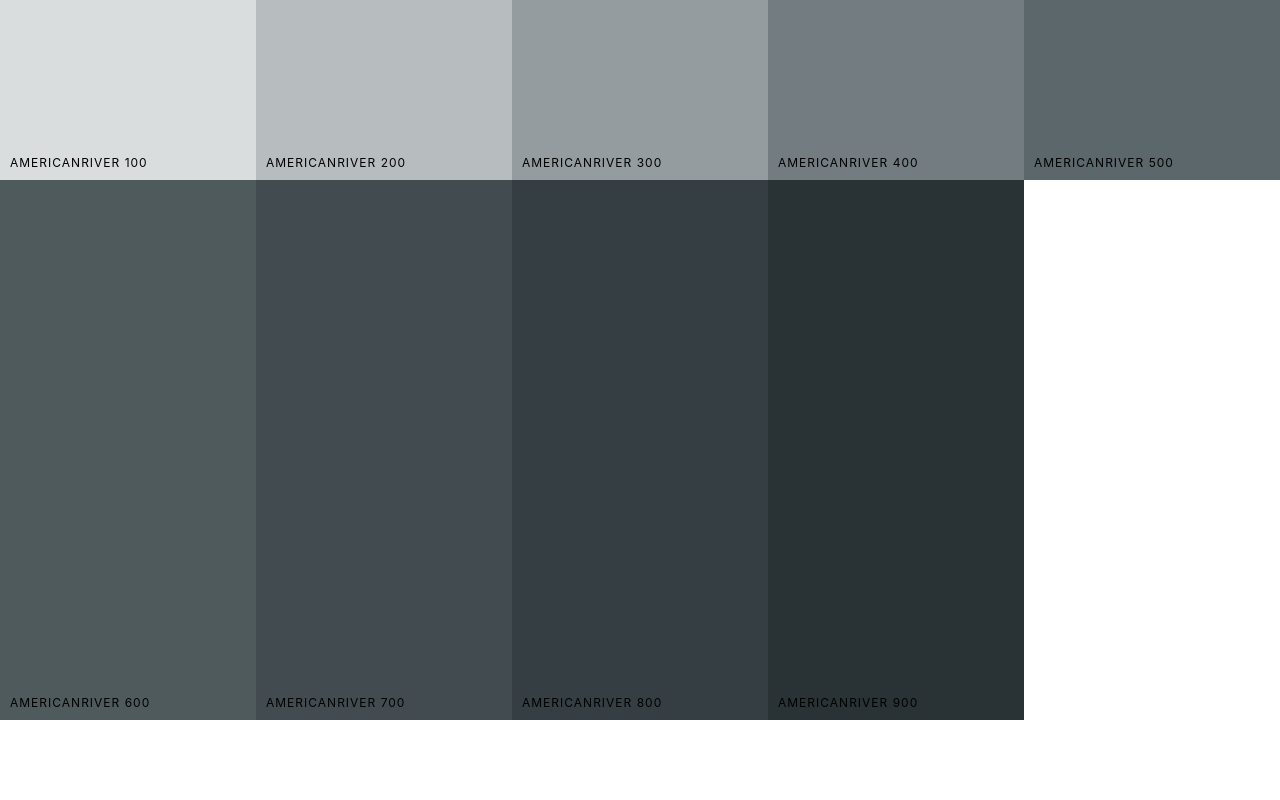
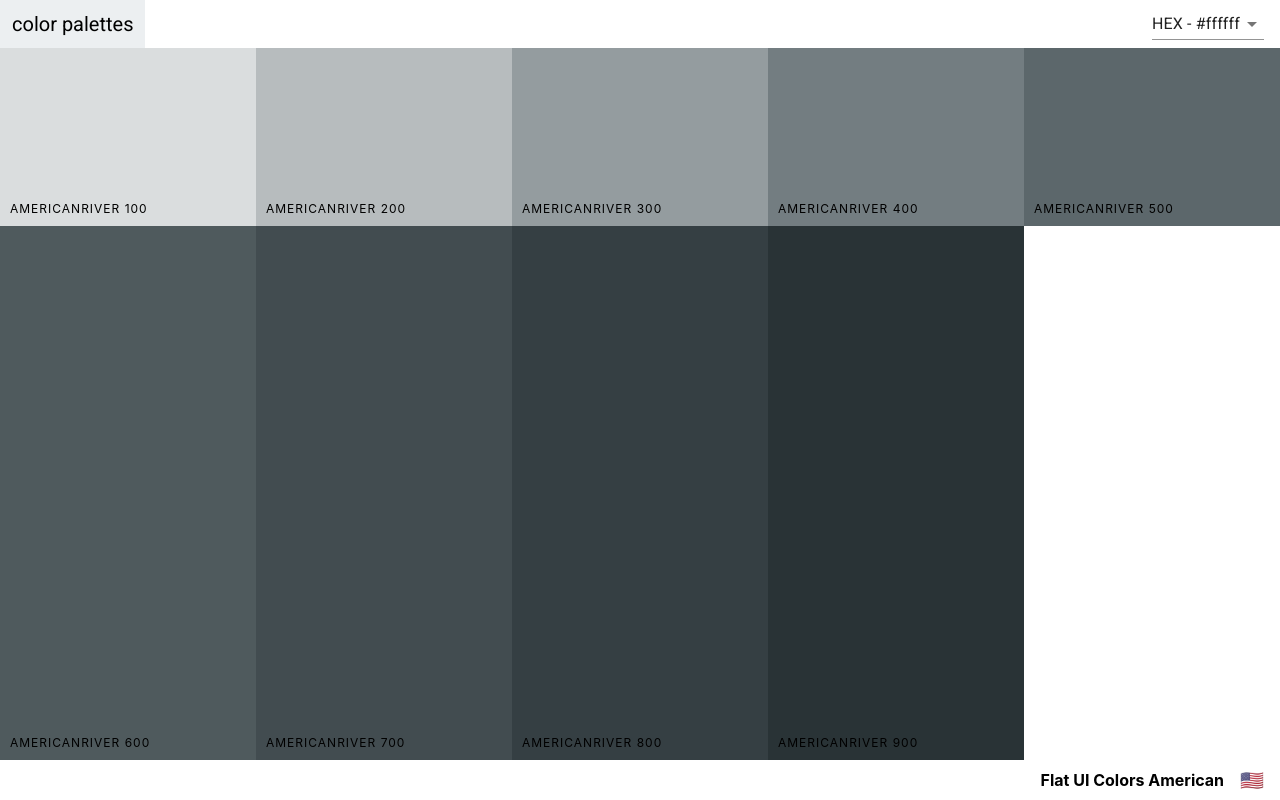
Before and after one commit to vadholovin/colors-app, a React (Create React App) app: page /palette/flat-ui-colors-american/americanriver in a window 1280 px wide. Built offline with nearby package versions, Linux system fonts and the light colour scheme.

Commit message:
Add Navbar and Footer to SingleColorPalette

```diff
--- a/src/Navbar.js
+++ b/src/Navbar.js
@@ -10,13 +10,14 @@ import 'rc-slider/assets/index.css';
 import './Navbar.css';
 
 function Navbar(props) {
-  const { level, changeLevel, colorFormat, changeFormat } = props;
+  const { level, changeLevel, colorFormat, changeFormat, showLevelSlider } = props;
   const [state, setState] = useState({
     open: false,
     vertical: 'bottom',
     horizontal: 'left'
   });
   const { open, vertical, horizontal } = state;
+
   const handleFormatChange = (event) => {
     changeFormat(event.target.value);
     setState({...state, open: true});
@@ -30,6 +31,7 @@ function Navbar(props) {
       <div className="logo">
         <Link to="/">color palettes</Link>
       </div>
+      {showLevelSlider && (
         <div className="slider-container">
           <span>Level: {level}</span>
           <div className="slider">
@@ -42,6 +44,7 @@ function Navbar(props) {
             />
           </div>
         </div>
+      )}
       <div className="select-container">
         <Select variant="standard" value={colorFormat} onChange={handleFormatChange}>
           <MenuItem value="hex">HEX - #ffffff</MenuItem>
--- a/src/Palette.js
+++ b/src/Palette.js
@@ -4,6 +4,7 @@ import seedColors from './seedColors';
 import { generatePalette } from './colorHelpers';
 import ColorBox from './ColorBox';
 import Navbar from './Navbar';
+import PaletteFooter from './PaletteFooter';
 import './Palette.css';
 
 function Palette() {
@@ -35,14 +36,10 @@ function Palette() {
         changeLevel={changeLevel}
         colorFormat={colorFormat}
         changeFormat={changeFormat}
+        showLevelSlider={true}
       />
-      <div className="Palette-colors">
-        {boxes}
-      </div>
-      <footer className='Palette-footer'>
-        {paletteName}
-        <span>{emoji}</span>
-      </footer>
+      <div className="Palette-colors">{boxes}</div>
+      <PaletteFooter paletteName={paletteName} emoji={emoji} />
     </div>
   );
 }
--- /dev/null
+++ b/src/PaletteFooter.js
@@ -0,0 +1,13 @@
+import React from 'react';
+
+function PaletteFooter(props) {
+  const {paletteName, emoji} = props;
+  return (
+    <footer className="Palette-footer">
+      {paletteName}
+      <span className="emoji">{emoji}</span>
+    </footer>
+  )
+}
+
+export default PaletteFooter;
--- a/src/SingleColorPalette.js
+++ b/src/SingleColorPalette.js
@@ -4,14 +4,15 @@ import seedColors from './seedColors';
 import { generatePalette } from './colorHelpers';
 import ColorBox from './ColorBox';
 import Navbar from './Navbar';
+import PaletteFooter from './PaletteFooter';
 import './Palette.css';
 
 function SingleColorPalette() {
   const { paletteId, colorId } = useParams();
   const currentPalette = generatePalette(findPalette(paletteId));
+  const {paletteName, emoji} = currentPalette;
   const shades = gatherShades(currentPalette, colorId);
-
-  console.log(shades);
+  const [colorFormat, setColorFormat] = useState('hex');
 
   function findPalette(id) {
     return seedColors.find(item => item.id === id);
@@ -34,26 +35,22 @@ function SingleColorPalette() {
     <ColorBox
       key={color.name}
       name={color.name}
-      background={color.hex}
+      background={color[colorFormat]}
       showLink={false}
     />
   ));
 
+  const changeFormat = (value) => setColorFormat(value);
+
   return (
     <div className="Palette">
-      {/* <Navbar
-        level={level}
-        changeLevel={changeLevel}
+      <Navbar
         colorFormat={colorFormat}
         changeFormat={changeFormat}
-      /> */}
-      <div className="Palette-colors">
-        {boxes}
-      </div>
-      <footer className='Palette-footer'>
-        {/* {paletteName}
-        <span>{emoji}</span> */}
-      </footer>
+        showLevelSlider={false}
+      />
+      <div className="Palette-colors">{boxes}</div>
+      <PaletteFooter paletteName={paletteName} emoji={emoji} />
     </div>
   )
 }
```
Lines whose indentation alone changed are shown as unchanged.
